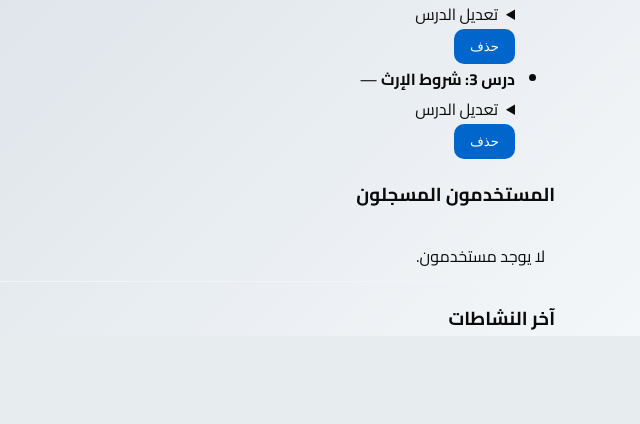
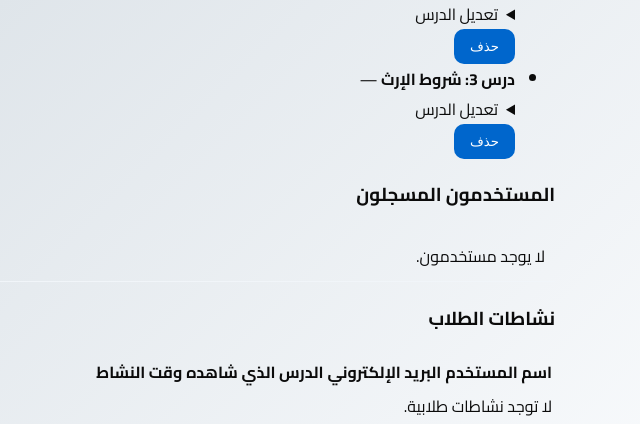
Before and after one commit to mustaphtouray7-svg/lessons-project-, a Flask app: template templates/admin.html in a window 1280 px wide. Shown: the part 1098-1522 px from the top of the page, without its empty margins (640-1280 px from the left). Before the commit the page ends 1434 px from the top, so only its background shows below. Run offline with Flask 3, Linux system fonts and the light colour scheme; the template is opened without the code that fills it: values that come from a table or form of the project are taken from there, others are empty; some libraries are stand-ins or nearby versions.

Commit message:
Display student activities as a table

```diff
--- a/templates/admin.html
+++ b/templates/admin.html
@@ -77,10 +77,31 @@
             </ul>
         </section>
         <section>
-            <h3>آخر النشاطات</h3>
-            <ul>
-                {% for a in activities %}<li>{{ a.timestamp.strftime('%Y-%m-%d %H:%M') }} - المستخدم: {{ a.user_id }} - {{ a.action }}</li>{% endfor %}
-            </ul>
+            <h3>نشاطات الطلاب</h3>
+            <div style="overflow-x:auto;">
+                <table class="activity-table">
+                    <thead>
+                        <tr>
+                            <th>اسم المستخدم</th>
+                            <th>البريد الإلكتروني</th>
+                            <th>الدرس الذي شاهده</th>
+                            <th>وقت النشاط</th>
+                        </tr>
+                    </thead>
+                    <tbody>
+                        {% for activity, user, lesson in activities %}
+                        <tr>
+                            <td>{{ user.username }}</td>
+                            <td>{{ user.email }}</td>
+                            <td>{{ lesson.title if lesson else '—' }}</td>
+                            <td>{{ activity.timestamp.strftime('%Y-%m-%d %H:%M') }}</td>
+                        </tr>
+                        {% else %}
+                        <tr><td colspan="4">لا توجد نشاطات طلابية.</td></tr>
+                        {% endfor %}
+                    </tbody>
+                </table>
+            </div>
         </section>
     </main>
 </body>
```
